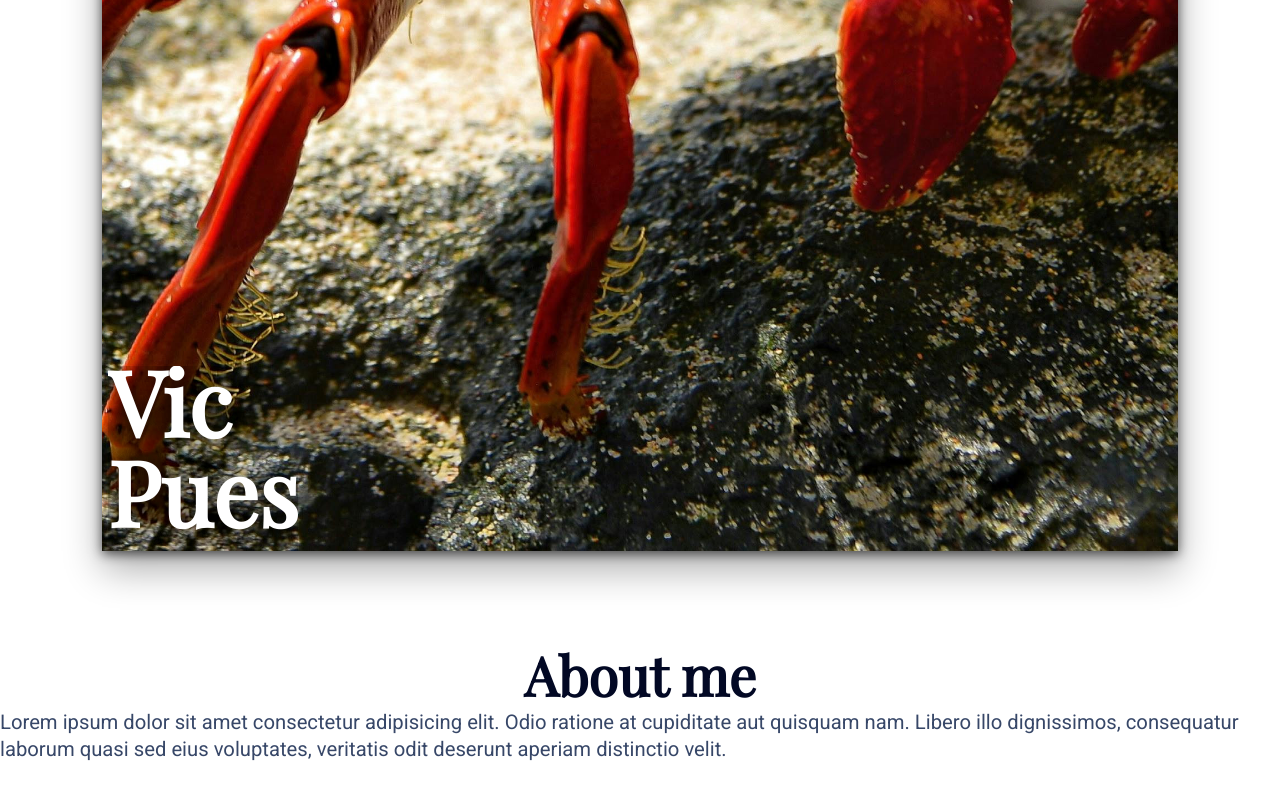
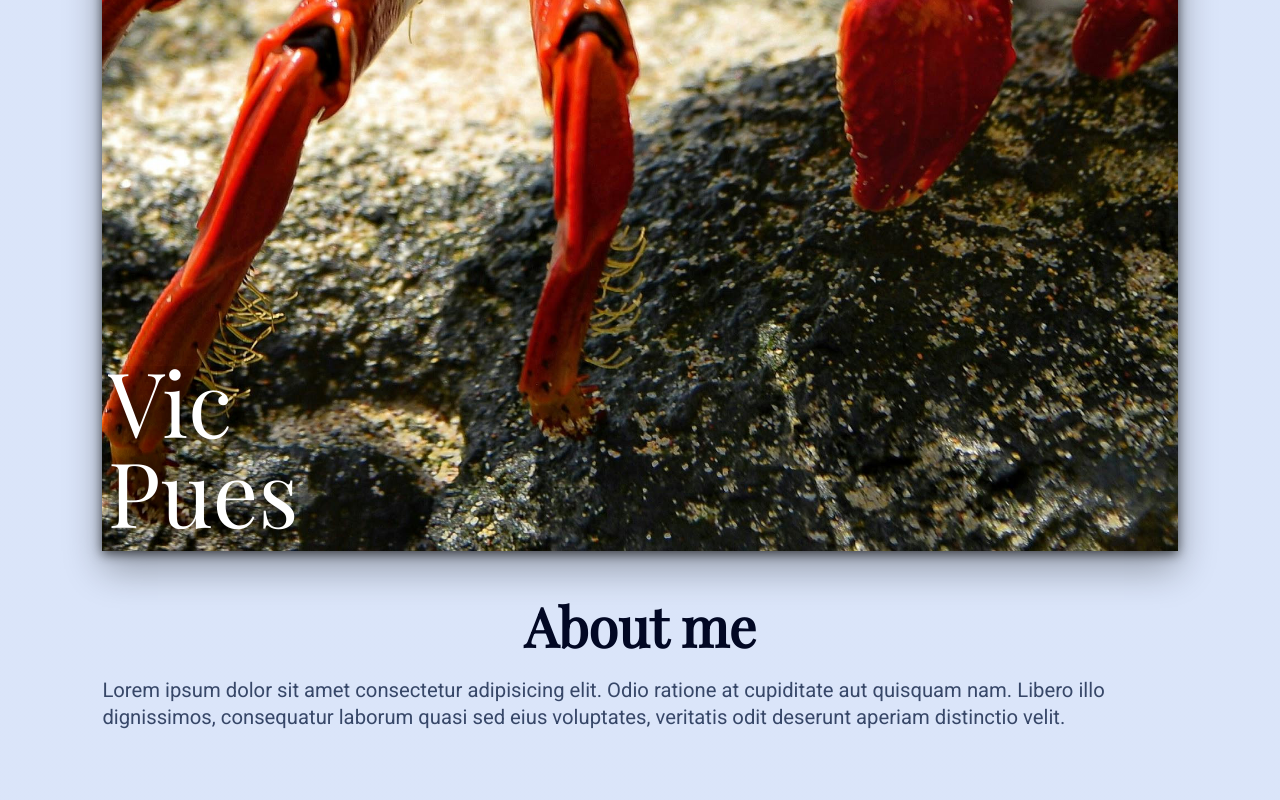
Before and after one commit to vicpues/odin-homepage, a React (Vite) app: page / in a window 1280 px wide. Shown: the part 1215-2015 px from the top of the page. Before the commit the page ends 1977 px from the top, so only its background shows below. Built offline with nearby package versions, Linux system fonts and the light colour scheme.

Commit message:
feat: Final hero styling

```diff
--- a/src/App.css
+++ b/src/App.css
@@ -1,6 +1,7 @@
 /* GENERAL */
 
 :root {
+  background-color: var(--bg-deep);
   color: var(--text);
   font-size: 18px;
 }
--- a/src/components/hero/Hero.css
+++ b/src/components/hero/Hero.css
@@ -1,7 +1,10 @@
 .hero {
+  background: linear-gradient(150deg, var(--primary) 40%, var(--bg-deep) 40%);
+  padding: 8vw;
+
   figure {
     position: relative;
-    margin: 8vw;
+    margin-bottom: 3rem;
     box-shadow: var(--double-shadow);
     height: 130vw;
   }
@@ -18,12 +21,14 @@
     overflow: hidden;
     color: #ffffff;
     font: var(--h-lrg);
+    font-weight: normal;
     text-shadow:
       0 0.3em 0.6em #000000bb,
       0 0 0.2em #000000ae;
   }
 
   h2 {
+    margin-bottom: 0.3em;
     font: var(--h-mid);
     text-align: center;
   }
```
